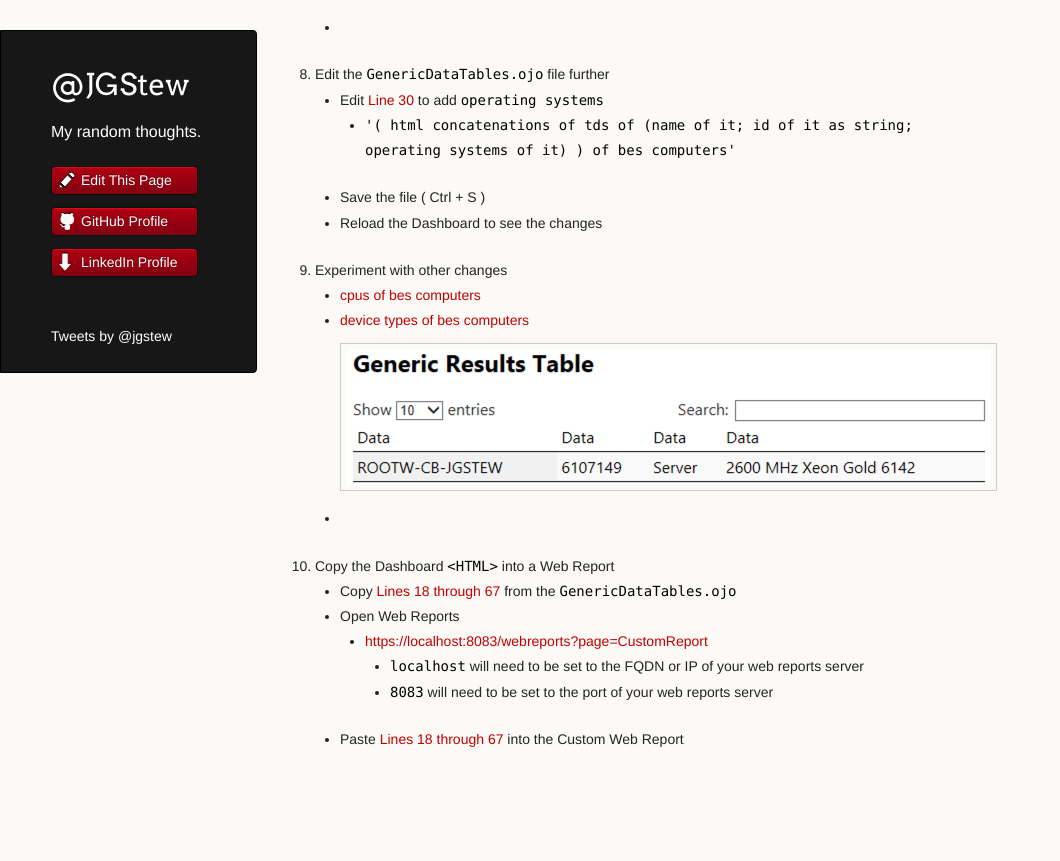
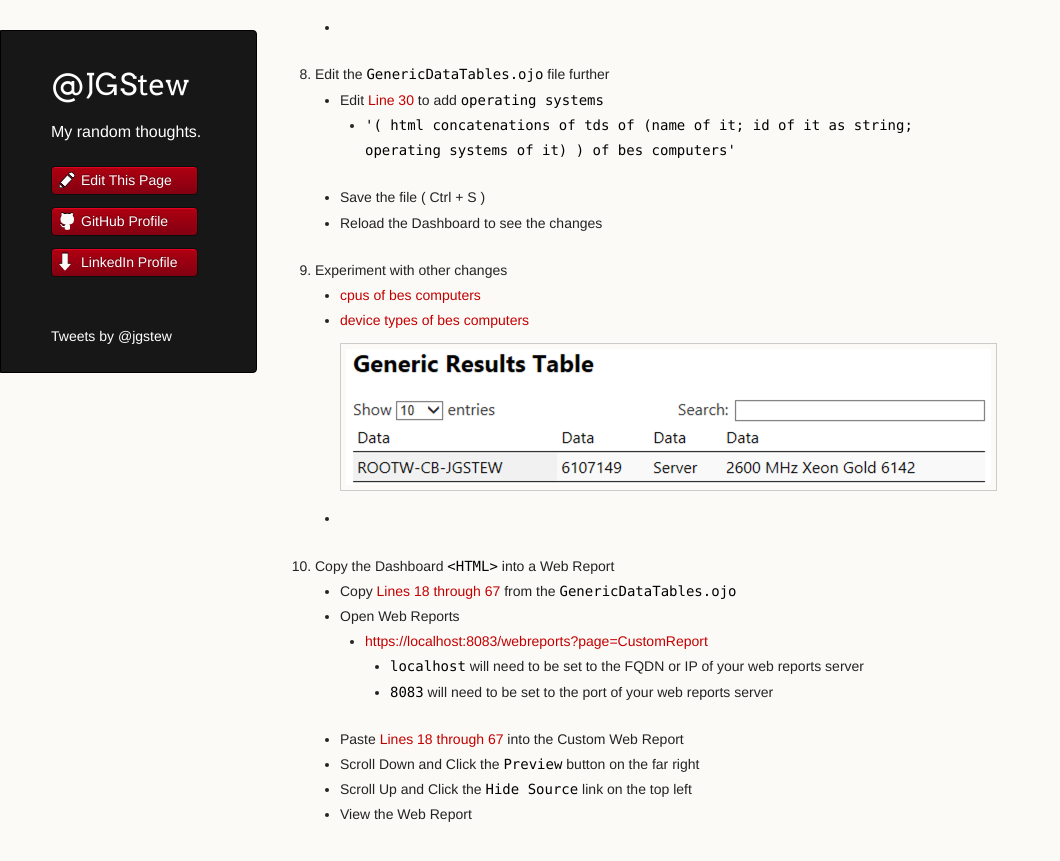
Before and after one commit to jgstew/jgstew.github.io, a Jekyll site: the page built from _posts/2018-10-30-Edit-DataTables-Console-Dashboard.md, in a window 1280 px wide and 900 px high, scrolled down 2611 px. Shown: the top 861 px of the window, without its empty margins (0-1060 px from the left). Built offline with Jekyll 4.4.1, drawn with Linux system fonts in a browser that asks for light colours; nearby versions of some CDN libraries; comment, search, counter and statistics services are not loaded; before the commit the page ends 3435 px from its top, so only the background shows below that.

Commit message:
Update 2018-10-30-Edit-DataTables-Console-Dashboard.md

```diff
--- a/_posts/2018-10-30-Edit-DataTables-Console-Dashboard.md
+++ b/_posts/2018-10-30-Edit-DataTables-Console-Dashboard.md
@@ -45,3 +45,6 @@
             * `localhost` will need to be set to the FQDN or IP of your web reports server
             * `8083` will need to be set to the port of your web reports server
     * Paste [Lines 18 through 67](https://github.com/jgstew/bigfix-content/blob/master/webreports/GenericDataTables.besrpt#L18) into the Custom Web Report
+    * Scroll Down and Click the `Preview` button on the far right
+    * Scroll Up and Click the `Hide Source` link on the top left
+    * View the Web Report
```
